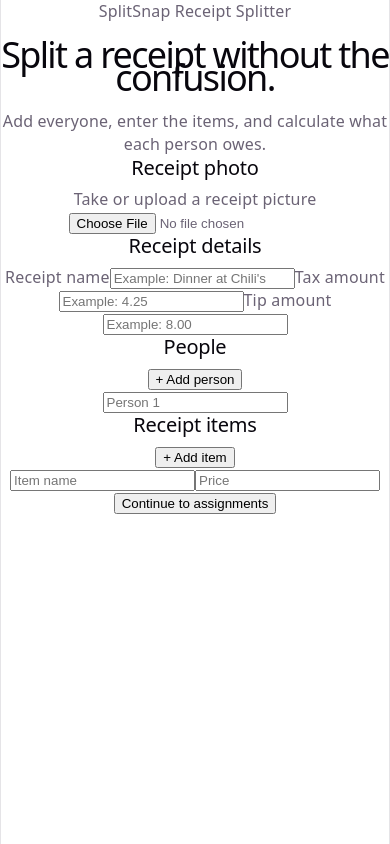
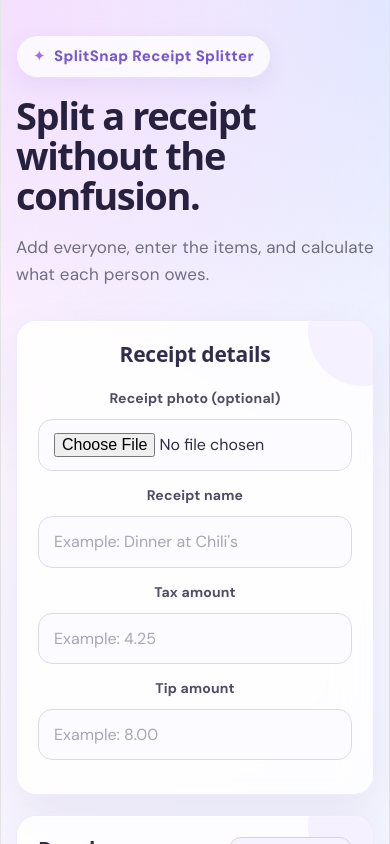
Before and after one commit to Jakhabue1/splitsnap-receipt-splitter, a React (Vite) app: page / in a window 390 px wide. Shown: the top 844 px of the page. Built offline with nearby package versions, Linux system fonts and the light colour scheme.

Commit message:
Add receipt photo upload

```diff
--- a/src/App.css
+++ b/src/App.css
@@ -1,37 +1,361 @@
-.receiptPhotoSection {
+@import url("https://fonts.googleapis.com/css2?family=DM+Sans:wght@400;500;600;700;800&display=swap");
+
+* {
+  box-sizing: border-box;
+}
+
+:root {
+  font-family: "DM Sans", Arial, sans-serif;
+  color: #27243b;
+  background: #f8f6ff;
+  font-synthesis: none;
+}
+
+body {
+  margin: 0;
+  min-width: 320px;
+  min-height: 100vh;
+  background:
+    radial-gradient(circle at top left, #f4dfff 0, transparent 35%),
+    radial-gradient(circle at top right, #dce9ff 0, transparent 35%),
+    linear-gradient(135deg, #fff9fc 0%, #f7f5ff 50%, #eef5ff 100%);
+}
+
+button,
+input,
+select {
+  font: inherit;
+}
+
+button {
+  transition:
+    transform 0.2s ease,
+    box-shadow 0.2s ease,
+    opacity 0.2s ease;
+}
+
+button:hover {
+  transform: translateY(-2px);
+}
+
+.app {
+  min-height: 100vh;
+  padding: 55px 20px;
+}
+
+.container {
+  width: 100%;
+  max-width: 760px;
+  margin: 0 auto;
+}
+
+header {
+  margin-bottom: 32px;
   text-align: center;
 }
 
-.receiptPhotoPreview {
-  display: block;
-  width: 100%;
-  max-height: 420px;
-  margin: 0 auto;
-  object-fit: contain;
-  border-radius: 16px;
-}
-
-.receiptPhotoName {
-  margin: 14px 0;
-  color: #8a8398;
-  font-size: 14px;
-  word-break: break-word;
-}
-
-.receiptPhotoButtons {
-  display: flex;
-  justify-content: center;
-  gap: 12px;
-  flex-wrap: wrap;
-}
-
-.receiptPhotoReplace {
+.logo {
   display: inline-flex;
   align-items: center;
   justify-content: center;
+  margin: 0 0 18px;
+  padding: 9px 16px;
+  border: 1px solid rgba(120, 82, 220, 0.15);
+  border-radius: 999px;
+  background: rgba(255, 255, 255, 0.75);
+  color: #7557d3;
+  font-size: 15px;
+  font-weight: 800;
+  letter-spacing: 0.4px;
+  box-shadow: 0 8px 25px rgba(90, 67, 160, 0.08);
+  backdrop-filter: blur(12px);
+}
+
+.logo::before {
+  content: "✦";
+  margin-right: 8px;
+  color: #a56be8;
+}
+
+h1 {
+  max-width: 650px;
+  margin: 0 auto;
+  color: #27213f;
+  font-size: clamp(38px, 6vw, 58px);
+  font-weight: 800;
+  line-height: 1.05;
+  letter-spacing: -2px;
+}
+
+.subtitle {
+  max-width: 570px;
+  margin: 18px auto 0;
+  color: #716d82;
+  font-size: 17px;
+  line-height: 1.6;
+}
+
+.card,
+.totalCard {
+  position: relative;
+  margin-bottom: 20px;
+  padding: 26px;
+  overflow: hidden;
+  border: 1px solid rgba(128, 105, 190, 0.12);
+  border-radius: 24px;
+  background: rgba(255, 255, 255, 0.82);
+  box-shadow:
+    0 18px 45px rgba(77, 57, 122, 0.08),
+    inset 0 1px 0 rgba(255, 255, 255, 0.9);
+  backdrop-filter: blur(18px);
+}
+
+.card::after,
+.totalCard::after {
+  position: absolute;
+  top: -45px;
+  right: -45px;
+  width: 110px;
+  height: 110px;
+  border-radius: 50%;
+  background: rgba(188, 153, 255, 0.12);
+  content: "";
+  pointer-events: none;
+}
+
+h2 {
+  position: relative;
+  z-index: 1;
+  margin: 0 0 20px;
+  color: #332d4d;
+  font-size: 21px;
+  font-weight: 800;
+}
+
+label {
+  display: block;
+  margin-bottom: 9px;
+  color: #514b67;
+  font-size: 14px;
+  font-weight: 700;
+}
+
+input,
+select {
+  position: relative;
+  z-index: 1;
+  width: 100%;
+  min-height: 50px;
+  padding: 13px 15px;
+  border: 1px solid #ded9ea;
+  border-radius: 14px;
+  outline: none;
+  background: rgba(252, 251, 255, 0.95);
+  color: #302b44;
+  transition:
+    border-color 0.2s ease,
+    box-shadow 0.2s ease,
+    background 0.2s ease;
+}
+
+input {
+  margin-bottom: 13px;
+}
+
+input::placeholder {
+  color: #aaa4b7;
+}
+
+input:focus,
+select:focus {
+  border-color: #9a78e8;
+  background: #ffffff;
+  box-shadow: 0 0 0 4px rgba(154, 120, 232, 0.14);
+}
+
+.sectionHeading {
+  position: relative;
+  z-index: 1;
+  display: flex;
+  align-items: center;
+  justify-content: space-between;
+  gap: 16px;
+  margin-bottom: 18px;
+}
+
+.sectionHeading h2 {
   margin: 0;
 }
 
-.hiddenFileInput {
-  display: none;
+.smallButton {
+  padding: 10px 15px;
+  border: 1px solid #d9d0ed;
+  border-radius: 12px;
+  background: #f7f2ff;
+  color: #7652c8;
+  font-size: 14px;
+  font-weight: 800;
+  cursor: pointer;
 }
+
+.smallButton:hover {
+  border-color: #bba3eb;
+  background: #f0e8ff;
+  box-shadow: 0 8px 20px rgba(112, 78, 185, 0.12);
+}
+
+.itemRow {
+  display: grid;
+  grid-template-columns: 2fr 1fr;
+  gap: 13px;
+}
+
+.continueButton {
+  width: 100%;
+  min-height: 56px;
+  padding: 15px 20px;
+  border: none;
+  border-radius: 16px;
+  background: linear-gradient(135deg, #8b67df, #7154c9);
+  color: white;
+  font-weight: 800;
+  cursor: pointer;
+  box-shadow: 0 14px 30px rgba(113, 84, 201, 0.3);
+}
+
+.continueButton:hover {
+  box-shadow: 0 18px 35px rgba(113, 84, 201, 0.38);
+}
+
+.assignmentRow,
+.personTotalRow,
+.breakdownRow {
+  position: relative;
+  z-index: 1;
+  display: flex;
+  align-items: center;
+  justify-content: space-between;
+  gap: 20px;
+  padding: 18px 0;
+  border-bottom: 1px solid #ebe7f2;
+}
+
+.assignmentRow {
+  display: grid;
+  grid-template-columns: 1fr 220px;
+}
+
+.assignmentRow:last-child,
+.personTotalRow:last-child,
+.breakdownRow:last-child {
+  border-bottom: none;
+}
+
+.assignmentRow strong,
+.personTotalRow strong,
+.breakdownRow strong {
+  color: #302a49;
+  font-size: 17px;
+}
+
+.assignmentRow p,
+.personTotalRow p,
+.breakdownRow p {
+  margin: 6px 0 0;
+  color: #8a8398;
+  font-size: 14px;
+}
+
+.personTotalRow span,
+.breakdownRow span {
+  color: #7652c8;
+  font-size: 18px;
+  font-weight: 800;
+}
+
+.backButton {
+  width: 100%;
+  min-height: 52px;
+  margin-top: 12px;
+  padding: 14px;
+  border: 1px solid #dcd5e9;
+  border-radius: 16px;
+  background: rgba(255, 255, 255, 0.8);
+  color: #5c5470;
+  font-weight: 800;
+  cursor: pointer;
+  backdrop-filter: blur(10px);
+}
+
+.backButton:hover {
+  background: white;
+  box-shadow: 0 12px 25px rgba(78, 59, 115, 0.1);
+}
+
+.totalCard {
+  text-align: center;
+}
+
+.totalLabel {
+  position: relative;
+  z-index: 1;
+  margin: 0 0 8px;
+  color: #716d82;
+  font-size: 14px;
+  font-weight: 700;
+}
+
+.receiptTotal {
+  margin: 0;
+  color: #7652c8;
+  font-size: 48px;
+}
+
+.receiptTitle {
+  position: relative;
+  z-index: 1;
+  margin: 8px 0 0;
+  color: #8a8398;
+}
+
+@media (max-width: 600px) {
+  .app {
+    padding: 35px 15px;
+  }
+
+  header {
+    text-align: left;
+  }
+
+  h1 {
+    letter-spacing: -1.4px;
+  }
+
+  .subtitle {
+    margin-left: 0;
+  }
+
+  .card,
+  .totalCard {
+    padding: 21px;
+    border-radius: 20px;
+  }
+
+  .sectionHeading {
+    align-items: flex-start;
+  }
+
+  .itemRow,
+  .assignmentRow {
+    grid-template-columns: 1fr;
+    gap: 0;
+  }
+
+  .assignmentRow {
+    gap: 14px;
+  }
+
+  .smallButton {
+    white-space: nowrap;
+  }
+}
--- a/src/App.jsx
+++ b/src/App.jsx
@@ -33,14 +33,14 @@
     }
 
     if (!file.type.startsWith("image/")) {
-      alert("Please choose an image file.");
+      alert("Please choose an image.");
       event.target.value = "";
       return;
     }
 
-    const maximumFileSize = 10 * 1024 * 1024;
+    const maxFileSize = 10 * 1024 * 1024;
 
-    if (file.size > maximumFileSize) {
+    if (file.size > maxFileSize) {
       alert("Please choose an image smaller than 10 MB.");
       event.target.value = "";
       return;
@@ -221,12 +221,10 @@
         {step === 1 && (
           <>
             <section className="card">
-              <h2>Receipt photo</h2>
+              <h2>Receipt details</h2>
 
-              {!receiptPhotoUrl && (
-                <>
               <label htmlFor="receiptPhoto">
-                    Take or upload a receipt picture
+                Receipt photo (optional)
               </label>
 
               <input
@@ -236,52 +234,43 @@
                 capture="environment"
                 onChange={handleReceiptPhoto}
               />
-                </>
-              )}
 
               {receiptPhotoUrl && (
-                <div className="receiptPhotoSection">
+                <>
                   <img
-                    className="receiptPhotoPreview"
                     src={receiptPhotoUrl}
                     alt="Receipt preview"
+                    style={{
+                      display: "block",
+                      width: "100%",
+                      maxHeight: "350px",
+                      marginBottom: "13px",
+                      objectFit: "contain",
+                      borderRadius: "14px",
+                    }}
                   />
 
-                  <p className="receiptPhotoName">
+                  <p
+                    style={{
+                      margin: "0 0 13px",
+                      color: "#8a8398",
+                      fontSize: "14px",
+                      wordBreak: "break-word",
+                    }}
+                  >
                     {receiptPhoto?.name}
                   </p>
-
-                  <div className="receiptPhotoButtons">
-                    <label
-                      className="smallButton receiptPhotoReplace"
-                      htmlFor="replaceReceiptPhoto"
-                    >
-                      Replace photo
-                    </label>
-
-                    <input
-                      id="replaceReceiptPhoto"
-                      className="hiddenFileInput"
-                      type="file"
-                      accept="image/*"
-                      capture="environment"
-                      onChange={handleReceiptPhoto}
-                    />
 
                   <button
                     type="button"
                     className="smallButton"
                     onClick={removeReceiptPhoto}
+                    style={{ marginBottom: "20px" }}
                   >
                     Remove photo
                   </button>
-                  </div>
-                </div>
+                </>
               )}
-            </section>
-
-            <section className="card">
-              <h2>Receipt details</h2>
 
               <label htmlFor="receiptName">Receipt name</label>
 
@@ -401,9 +390,15 @@
                 <h2>Receipt reference</h2>
 
                 <img
-                  className="receiptPhotoPreview"
                   src={receiptPhotoUrl}
                   alt="Receipt reference"
+                  style={{
+                    display: "block",
+                    width: "100%",
+                    maxHeight: "420px",
+                    objectFit: "contain",
+                    borderRadius: "14px",
+                  }}
                 />
               </section>
             )}
@@ -431,7 +426,10 @@
                     <option value="">Choose a person</option>
 
                     {people.map((person, personIndex) => (
-                      <option key={personIndex} value={person}>
+                      <option
+                        key={personIndex}
+                        value={person}
+                      >
                         {person}
                       </option>
                     ))}
```
Lines whose indentation alone changed are shown as unchanged.
